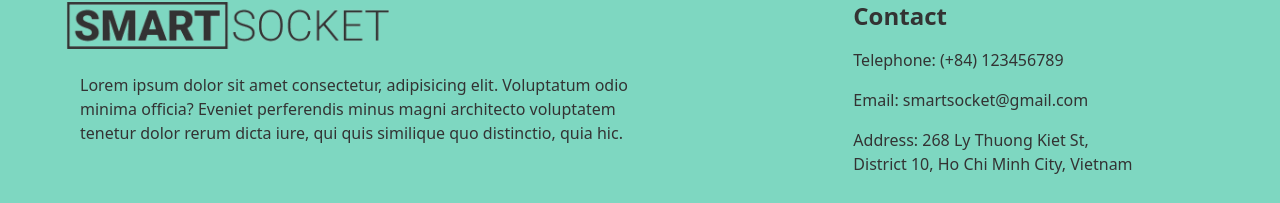
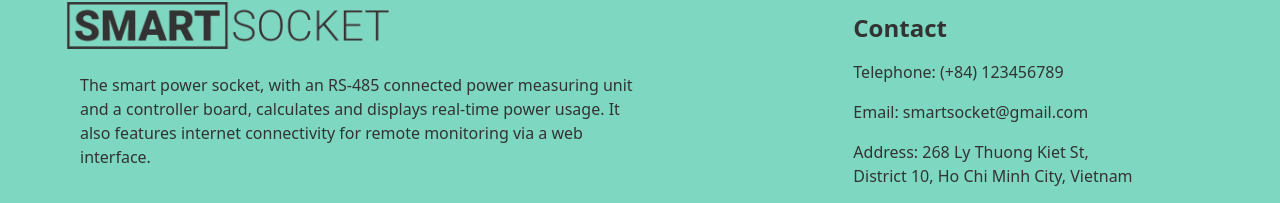
Before and after one commit to yuh137/SmartSocket_webUI, a React (Create React App) app in the folder client/: page / in a window 1280 px wide. Shown: the part 749-952 px from the top of the page. Built offline with nearby package versions, Linux system fonts and the light colour scheme; some icons are missing.

Commit message:
change footer

```diff
--- a/client/src/components/Footer.tsx
+++ b/client/src/components/Footer.tsx
@@ -1,31 +1,41 @@
-import React from 'react'
-import { Icon } from "@iconify/react"
+import React from "react";
+import { Icon } from "@iconify/react";
 
 const Footer = () => {
   return (
-    <footer className='h-fit bg-[#7ED7C1] flex items-center text-[#333] py-6'>
+    <footer className="h-fit bg-[#7ED7C1] flex items-center text-[#333] py-6">
       <div className="footer_left_panel flex flex-col w-2/3">
-        <img src="/smartsocket.png" alt="" className='grow-0 max-h-24 w-fit scale-50 -translate-x-24'/>
-        <div className="placeholder-text w-2/3 translate-x-20 mb-6">Lorem ipsum dolor sit amet consectetur, adipisicing elit. Voluptatum odio minima officia? Eveniet perferendis minus magni architecto voluptatem tenetur dolor rerum dicta iure, qui quis similique quo distinctio, quia hic.</div>
+        <img
+          src="/smartsocket.png"
+          alt=""
+          className="grow-0 max-h-24 w-fit scale-50 -translate-x-24"
+        />
+        <div className="placeholder-text w-2/3 translate-x-20 mb-6">
+          The smart power socket, with an RS-485 connected power measuring unit
+          and a controller board, calculates and displays real-time power usage.
+          It also features internet connectivity for remote monitoring via a web
+          interface.
+        </div>
         <div className="social-icons flex text-3xl gap-2 translate-x-20">
-          <Icon icon="mdi:facebook-box" className='cursor'/>
-          <Icon icon="mdi:instagram" className='cursor'/>
-          <Icon icon="mdi:twitter" className='cursor'/>
-          <Icon icon="mdi:reddit" className='cursor'/>
+          <Icon icon="mdi:facebook-box" className="cursor" />
+          <Icon icon="mdi:instagram" className="cursor" />
+          <Icon icon="mdi:twitter" className="cursor" />
+          <Icon icon="mdi:reddit" className="cursor" />
         </div>
       </div>
       <div className="footer_right_panel">
-        <ul className='flex flex-col gap-4'>
-          <li className='text-2xl font-semibold'>
-            Contact
-          </li>
+        <ul className="flex flex-col gap-4">
+          <li className="text-2xl font-semibold">Contact</li>
           <li>Telephone: (+84) 123456789</li>
           <li>Email: smartsocket@gmail.com</li>
-          <li className='w-72'>Address: 268 Ly Thuong Kiet St, District 10, Ho Chi Minh City, Vietnam</li>
+          <li className="w-72">
+            Address: 268 Ly Thuong Kiet St, District 10, Ho Chi Minh City,
+            Vietnam
+          </li>
         </ul>
       </div>
     </footer>
-  )
-}
+  );
+};
 
-export default Footer
+export default Footer;
--- a/client/src/pages/PowerDisplay.tsx
+++ b/client/src/pages/PowerDisplay.tsx
@@ -7,14 +7,14 @@ const PowerDisplay = () => {
   const [powerValue, setPowerValue] = useState(0);
   // const type = typeof process.env.REACT_APP_MQTT_HOST
   const MQTT_HOST = "mqtt://io.adafruit.com:1883";
-  const MQTT_USERNAME = "nquochuy137";
-  const MQTT_PASSWORD = "aio_wtwT13k6vi2GsvxMLrJp39YA3HkF";
+  const MQTT_USERNAME = "dadn222";
+  const MQTT_PASSWORD = "aio_eaEO22o3lx45leFG8AweMqs2YPJt";
 
   useEffect(() => {
     const mqttclient = new MQTTService(MQTT_HOST, MQTT_USERNAME, MQTT_PASSWORD)
 
     mqttclient.connect();
-    mqttclient.subscribe("nquochuy137/feeds/nest-test");
+    mqttclient.subscribe("dadn222/feeds/voltage");
     console.log(mqttclient.messageCallback())
   })
 
```
